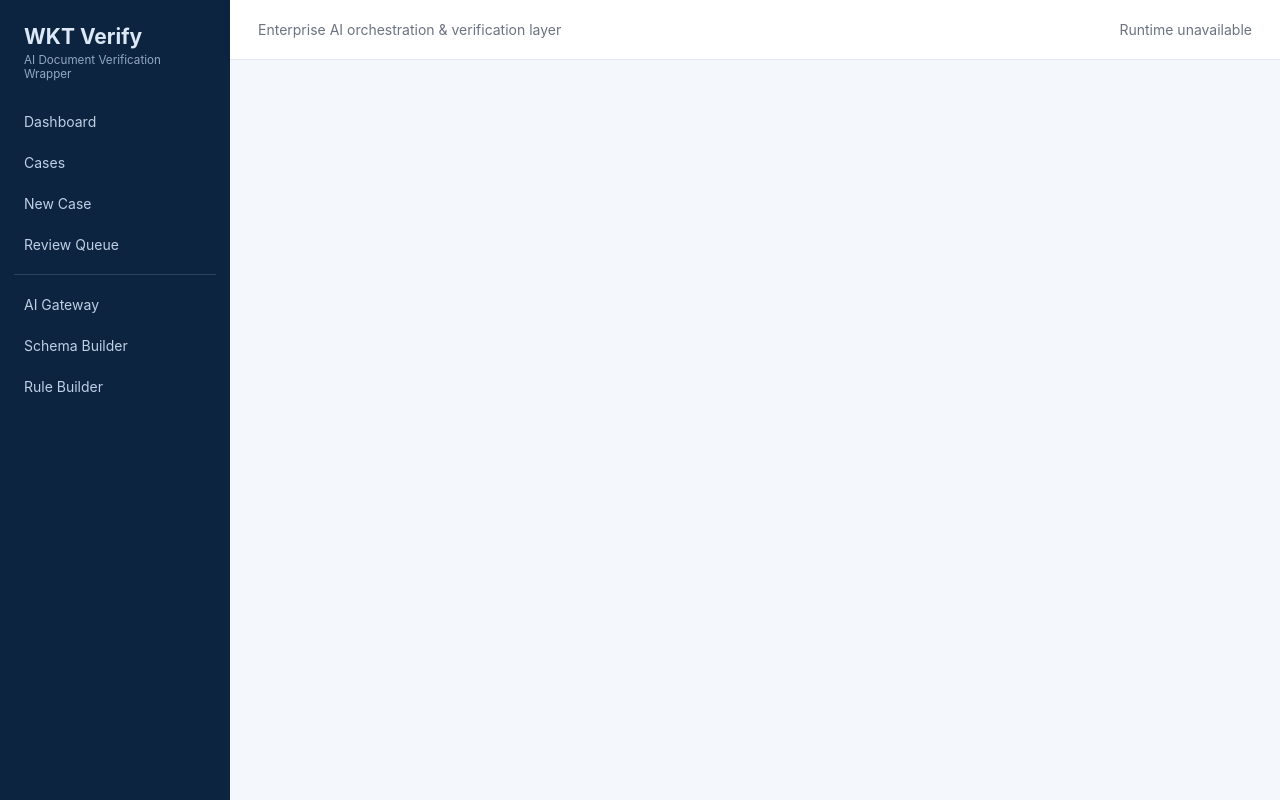
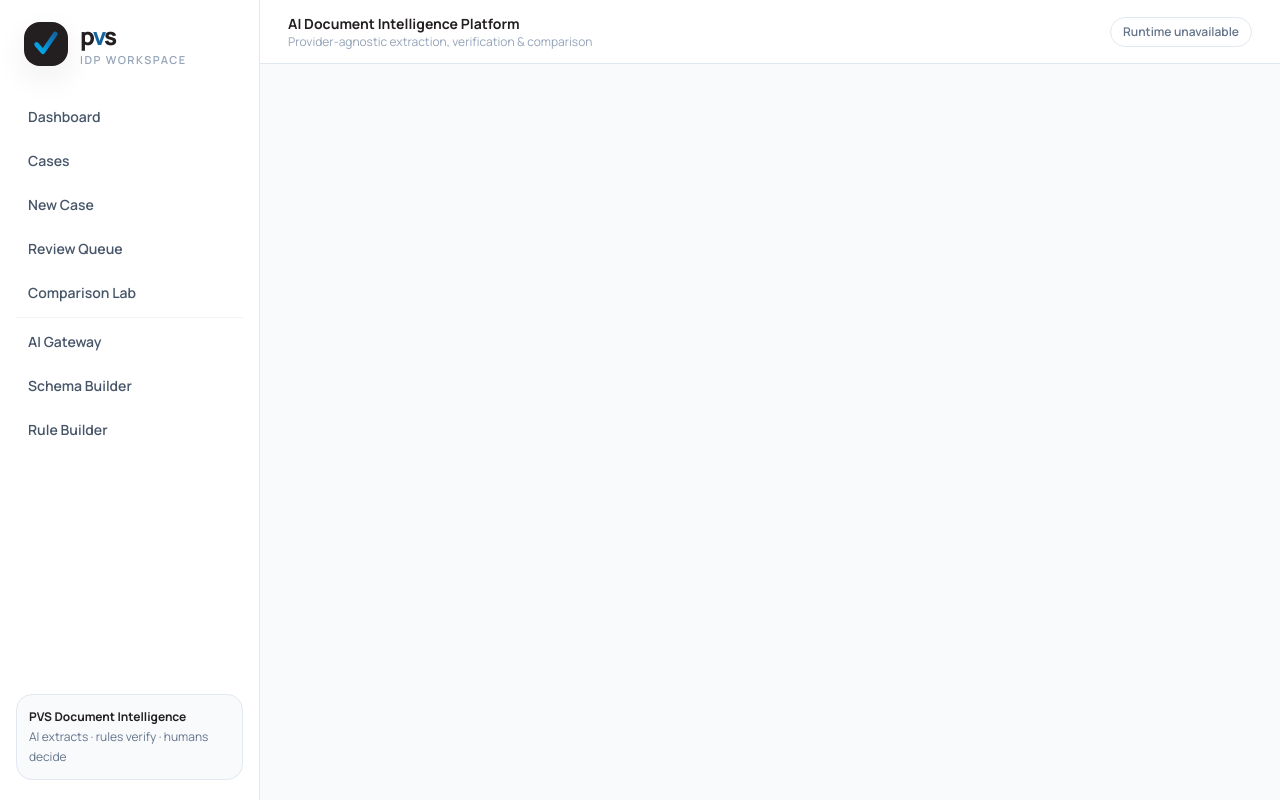
Before and after one commit to dr-iskandar/idp_wrapper, a website: page public/index.html in a window 1280 px wide. Drawn offline with nearby package versions, Linux system fonts and the light colour scheme; no server answers.

Commit message:
Rebrand UI with PVS Tailwind design system

```diff
--- a/public/index.html
+++ b/public/index.html
@@ -1 +1,87 @@
-<!doctype html><html><head><meta charset="utf-8"><meta name="viewport" content="width=device-width,initial-scale=1"><title>WKT Verify</title><link rel="stylesheet" href="/app.css"></head><body><aside><h2>WKT Verify</h2><small>AI Document Verification Wrapper</small><nav><a href="#/">Dashboard</a><a href="#/cases">Cases</a><a href="#/new">New Case</a><a href="#/queue">Review Queue</a><hr><a href="#/gateway">AI Gateway</a><a href="#/schemas">Schema Builder</a><a href="#/rules">Rule Builder</a></nav></aside><main><header><span>Enterprise AI orchestration & verification layer</span><span id="health">Checking…</span></header><section id="app"></section></main><script src="/app.js"></script></body></html>
+<!doctype html>
+<html lang="en">
+<head>
+  <meta charset="utf-8">
+  <meta name="viewport" content="width=device-width,initial-scale=1">
+  <title>PVS IDP — AI Document Intelligence</title>
+  <link rel="preconnect" href="https://fonts.googleapis.com">
+  <link rel="preconnect" href="https://fonts.gstatic.com" crossorigin>
+  <link href="https://fonts.googleapis.com/css2?family=Manrope:wght@400;500;600;700;800&display=swap" rel="stylesheet">
+  <script src="https://cdn.tailwindcss.com"></script>
+  <script>
+    tailwind.config = {
+      theme: {
+        extend: {
+          colors: {
+            pvs: {
+              ink: '#231F20',
+              blue: '#1464A4',
+              cyan: '#00ADEE',
+              pale: '#EAF6FC'
+            }
+          },
+          fontFamily: { sans: ['Manrope','ui-sans-serif','system-ui','sans-serif'] },
+          boxShadow: { soft: '0 12px 32px rgba(35,31,32,.07)' }
+        }
+      }
+    }
+  </script>
+  <style>
+    html{background:#f7f9fc}
+    body{font-family:Manrope,ui-sans-serif,system-ui,sans-serif}
+    .pvs-check{background:linear-gradient(145deg,#00ADEE 0%,#1464A4 58%,#0f3d8a 100%)}
+    .thin-scroll::-webkit-scrollbar{width:7px;height:7px}.thin-scroll::-webkit-scrollbar-thumb{background:#cbd5e1;border-radius:999px}
+  </style>
+</head>
+<body class="min-h-screen bg-slate-50 text-pvs-ink">
+  <div class="min-h-screen lg:grid lg:grid-cols-[260px_minmax(0,1fr)]">
+    <aside class="border-r border-slate-200 bg-white lg:sticky lg:top-0 lg:h-screen">
+      <div class="flex h-full flex-col px-4 py-5">
+        <div class="flex items-center gap-3 px-2 pb-7">
+          <div class="flex h-11 w-11 items-center justify-center rounded-2xl bg-pvs-ink text-white shadow-soft">
+            <svg viewBox="0 0 36 36" class="h-7 w-7" fill="none" aria-hidden="true">
+              <path d="M6 18.5 14.1 28 30 5" stroke="url(#g)" stroke-width="6" stroke-linecap="round" stroke-linejoin="round"/>
+              <defs><linearGradient id="g" x1="7" y1="28" x2="29" y2="5" gradientUnits="userSpaceOnUse"><stop stop-color="#00ADEE"/><stop offset="1" stop-color="#1464A4"/></linearGradient></defs>
+            </svg>
+          </div>
+          <div>
+            <div class="text-2xl font-extrabold tracking-[-0.075em] text-pvs-ink">p<span class="text-pvs-blue">v</span>s</div>
+            <div class="text-[11px] font-semibold uppercase tracking-[.14em] text-slate-400">IDP Workspace</div>
+          </div>
+        </div>
+        <nav id="nav" class="space-y-1 text-sm font-semibold">
+          <a data-nav="home" href="#/" class="nav-link">Dashboard</a>
+          <a data-nav="cases" href="#/cases" class="nav-link">Cases</a>
+          <a data-nav="new" href="#/new" class="nav-link">New Case</a>
+          <a data-nav="queue" href="#/queue" class="nav-link">Review Queue</a>
+          <a data-nav="compare" href="#/compare" class="nav-link">Comparison Lab</a>
+          <div class="my-4 border-t border-slate-100"></div>
+          <a data-nav="gateway" href="#/gateway" class="nav-link">AI Gateway</a>
+          <a data-nav="schemas" href="#/schemas" class="nav-link">Schema Builder</a>
+          <a data-nav="rules" href="#/rules" class="nav-link">Rule Builder</a>
+        </nav>
+        <div class="mt-auto rounded-2xl border border-slate-200 bg-slate-50 p-3 text-xs leading-5 text-slate-500">
+          <div class="font-bold text-pvs-ink">PVS Document Intelligence</div>
+          AI extracts · rules verify · humans decide
+        </div>
+      </div>
+    </aside>
+    <main class="min-w-0">
+      <header class="sticky top-0 z-30 flex h-16 items-center justify-between border-b border-slate-200 bg-white/90 px-4 backdrop-blur md:px-7">
+        <div>
+          <div class="text-sm font-bold text-pvs-ink">AI Document Intelligence Platform</div>
+          <div class="hidden text-xs text-slate-400 sm:block">Provider-agnostic extraction, verification & comparison</div>
+        </div>
+        <div id="health" class="rounded-full border border-slate-200 bg-white px-3 py-1.5 text-xs font-semibold text-slate-500">Checking runtime…</div>
+      </header>
+      <section id="app" class="mx-auto max-w-[1500px] p-4 md:p-7"></section>
+    </main>
+  </div>
+  <script>
+    document.querySelectorAll('.nav-link').forEach(a => {
+      a.className += ' flex items-center rounded-xl px-3 py-2.5 text-slate-600 transition hover:bg-slate-100 hover:text-pvs-ink';
+    });
+  </script>
+  <script src="/app.js"></script>
+</body>
+</html>
```
